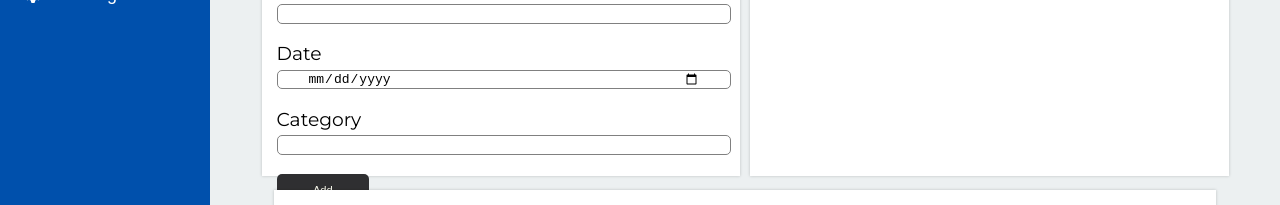
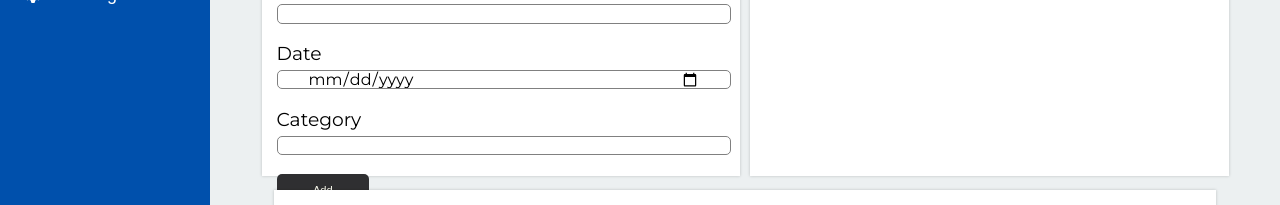
Before and after one commit to MathiasHv18/CashMap, a React (Vite) app in the folder frontend/: page /mainPage in a window 1280 px wide. Shown: the part 239-444 px from the top of the page. Built offline with nearby package versions, Linux system fonts and the light colour scheme.

Commit message:
cambio de letra en input boxes

```diff
--- a/frontend/src/pages/Home/Home.css
+++ b/frontend/src/pages/Home/Home.css
@@ -68,6 +68,7 @@
   margin-right: 2%;
   height: 5%;
   outline: none;
+  font-family: "Montserrat", serif;
   font-size: 1em;
   padding: 0 30px;
 }
```
